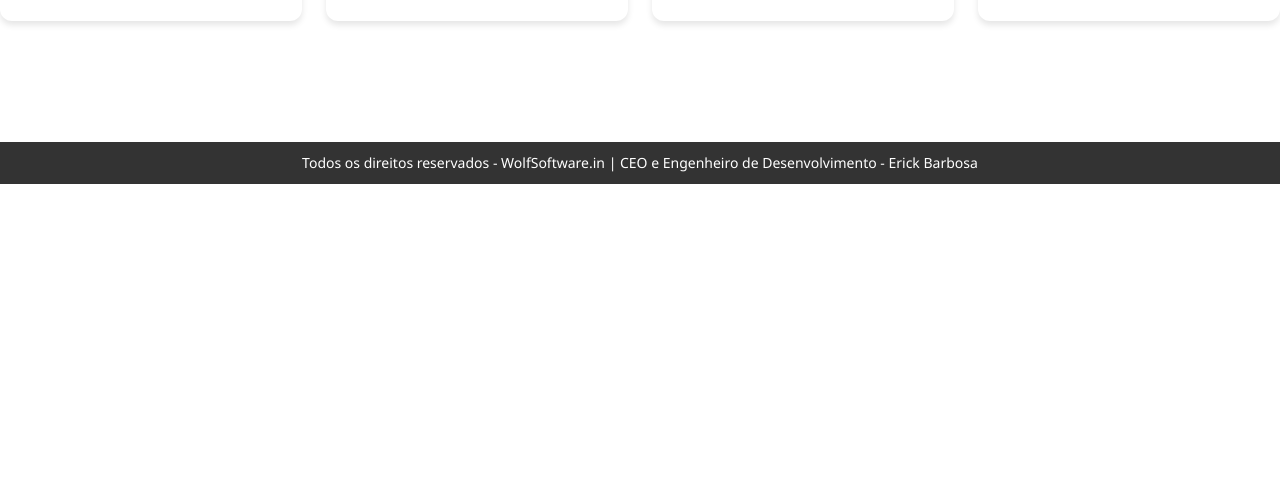
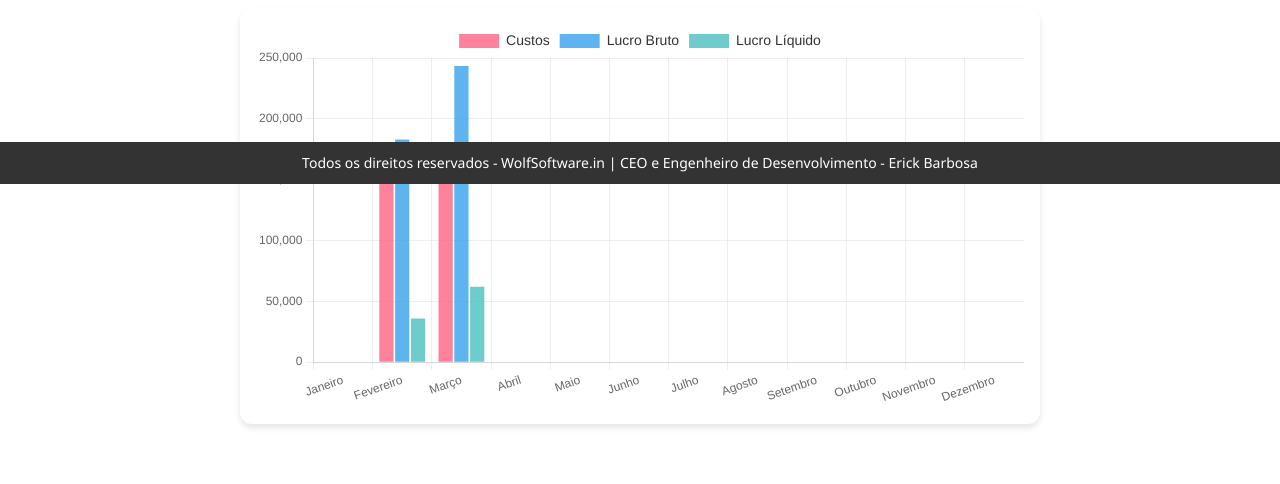
Before and after one commit to HanzoSasaki/Mobilesystem, a plain HTML site: page analisecusto/index.html in a window 1280 px wide. Shown: the part 616-1100 px from the top of the page. Before the commit the page ends 800 px from the top, so only its background shows below. Drawn offline with nearby package versions, Linux system fonts and the light colour scheme.

Commit message:
Atualizando site

```diff
--- a/analisecusto/index.html
+++ b/analisecusto/index.html
@@ -26,6 +26,7 @@
             display: none;
             z-index: 1000;
         }
+
         .alerta button {
             background: none;
             border: none;
@@ -37,6 +38,32 @@
             right: 10px;
             font-size: 18px;
         }
+
+        /* Ajustando o gráfico para ficar dentro do container */
+        .grafico-container {
+    background: #fff;
+    border-radius: var(--radius, 12px);
+    padding: 1rem;
+    box-shadow: var(--shadow, 0px 4px 6px rgba(0, 0, 0, 0.1));
+    margin-top: 2rem;
+    width: 90%; /* Usa 90% da largura da tela */
+    max-width: 800px;
+    min-width: 280px; /* Evita que fique pequeno demais */
+    height: auto; /* Altura automática */
+    display: flex;
+    justify-content: center;
+    align-items: center;
+    overflow: hidden;
+    margin: auto;
+    position: relative;
+}
+
+.grafico-container canvas {
+    width: 100% !important;
+    height: auto !important;
+    max-height: 400px; /* Mantém um tamanho máximo */
+}
+
     </style>
 </head>
 
@@ -48,12 +75,14 @@
             <img src="https://cdn-icons-png.flaticon.com/512/25/25694.png" style="width: 20px; filter: invert(1);" alt="Ícone de Home">
         </a>
     </header>
+
     <div class="alerta" id="alerta">
         <button onclick="fecharAlerta()">&#10006;</button>
         <br>
         Os dados são atualizados de 15 em 15 dias para precisão de dados, pois é necessário uma quantidade relevante de informação para efetuar os cálculos.<br>
         Todo dia 1 do mês posterior terá o fechamento do mês anterior, dando o valor total, e na metade desse mês haverá informações base para comparações entre custos.
     </div>
+
     <!-- Painel de meses e valores -->
     <main>
         <div class="meses-container">
@@ -82,6 +111,10 @@
         </div>
 
         <!-- Área para gráficos -->
+        <div class="grafico-container">
+            <canvas id="grafico-comparacao"></canvas>
+        </div>
+    </main>
 
     <footer>
         <span class="footer-rights">Todos os direitos reservados</span> - WolfSoftware.in  |
@@ -101,7 +134,9 @@
             setTimeout(mostrarAlerta, 1000); // Mostra o alerta após 1 segundo
         };
     </script>
+
     <script src="script.js"></script>
+
 </body>
 
 </html>
--- a/analisecusto/script.js
+++ b/analisecusto/script.js
@@ -62,7 +62,7 @@ function renderizarMeses() {
                 <p><strong>Lucro Bruto:</strong> <span class="valor">${formatarMoeda(dados.lucroBruto[index])}</span></p>
                 <p><strong>Lucro Líquido:</strong> <span class="valor">${formatarMoeda(dados.lucroLiquido[index])}</span></p>
                 <p><strong>Custo Total:</strong> <span class="valor">${formatarMoeda(custoAtual)}</span></p>
-                <p><strong>Variação Custo:</strong> <span class="variacao">${variacaoCusto}</span></p>
+
                 <p><strong>Variação Custo Ajustada:</strong> <span class="variacao">${variacaoCustoAjustada}</span></p>
                 <p><strong>Variação Margem Líquida:</strong> <span class="variacao">${variacaoLucro}</span></p>
             </div>
@@ -84,8 +84,75 @@ function calcularTotais() {
     document.getElementById('bruto-real').textContent = formatarMoeda(brutoReal);
 }
 
+function renderizarGraficos() {
+    const canvas = document.getElementById("grafico-comparacao");
+
+    if (!canvas) {
+        console.error("Elemento canvas não encontrado!");
+        return;
+    }
+
+    // Garante que o gráfico antigo seja destruído antes de criar um novo
+    if (canvas.chart) {
+        canvas.chart.destroy();
+    }
+
+    const ctx = canvas.getContext("2d");
+    canvas.chart = new Chart(ctx, {
+        type: "bar",
+        data: {
+            labels: dados.meses,
+            datasets: [
+                {
+                    label: "Custos",
+                    data: dados.custos,
+                    backgroundColor: "rgba(255, 99, 132, 0.8)",
+                },
+                {
+                    label: "Lucro Bruto",
+                    data: dados.lucroBruto,
+                    backgroundColor: "rgba(54, 162, 235, 0.8)",
+                },
+                {
+                    label: "Lucro Líquido",
+                    data: dados.lucroLiquido,
+                    backgroundColor: "rgba(75, 192, 192, 0.8)",
+                },
+            ],
+        },
+        options: {
+            responsive: true,
+            maintainAspectRatio: true, // Mantém proporção correta em qualquer tela
+            scales: {
+                y: {
+                    beginAtZero: true,
+                    grid: {
+                        color: "rgba(200, 200, 200, 0.3)",
+                    },
+                },
+                x: {
+                    grid: {
+                        color: "rgba(200, 200, 200, 0.3)",
+                    },
+                },
+            },
+            plugins: {
+                legend: {
+                    labels: {
+                        color: "#333",
+                        font: {
+                            size: 14,
+                        },
+                    },
+                },
+            },
+        },
+    });
+}
+
 // Inicialização
-document.addEventListener('DOMContentLoaded', () => {
+document.addEventListener("DOMContentLoaded", () => {
     renderizarMeses();
     calcularTotais();
+    renderizarGraficos();
 });
--- a/analisecusto/style.css
+++ b/analisecusto/style.css
@@ -10,7 +10,6 @@
   --radius: 12px;
   --transition: all 0.3s cubic-bezier(0.25, 0.8, 0.25, 1);
 }
-
 
 /* Reset modernizado */
 *,
@@ -154,15 +153,6 @@ header h1 {
   margin: 0;
 }
 
-/* Área de gráficos */
-.graficos-container {
-  background: var(--card-bg);
-  border-radius: var(--radius);
-  padding: 2rem;
-  margin: 1.5rem 0;
-  box-shadow: var(--shadow);
-}
-
 /* Footer melhorado */
 footer {
   position: fixed;
@@ -176,7 +166,6 @@ footer {
   font-size: 14px;
   z-index: 1000;
 }
-
 
 /* Responsividade aprimorada */
 @media (max-width: 768px) {
```
Lines whose indentation alone changed are shown as unchanged.
